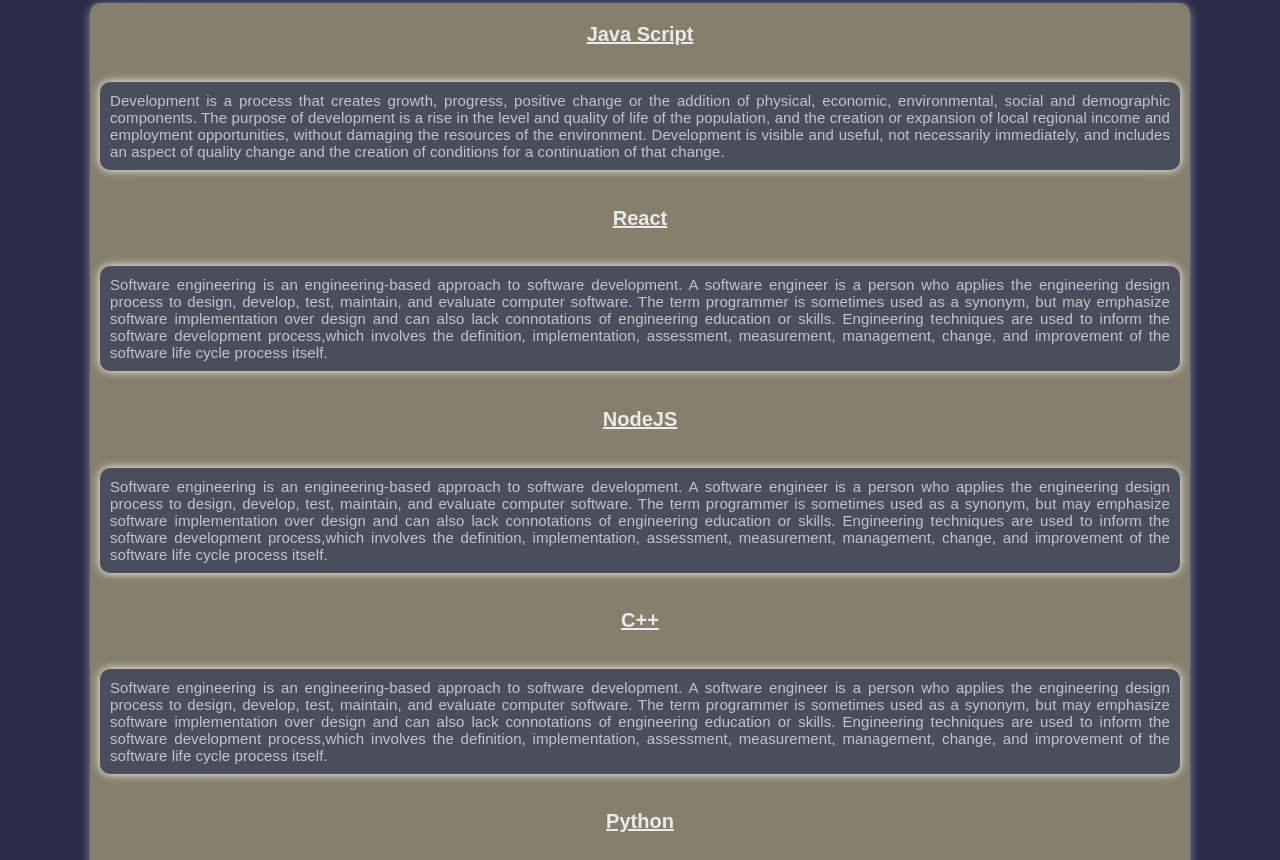
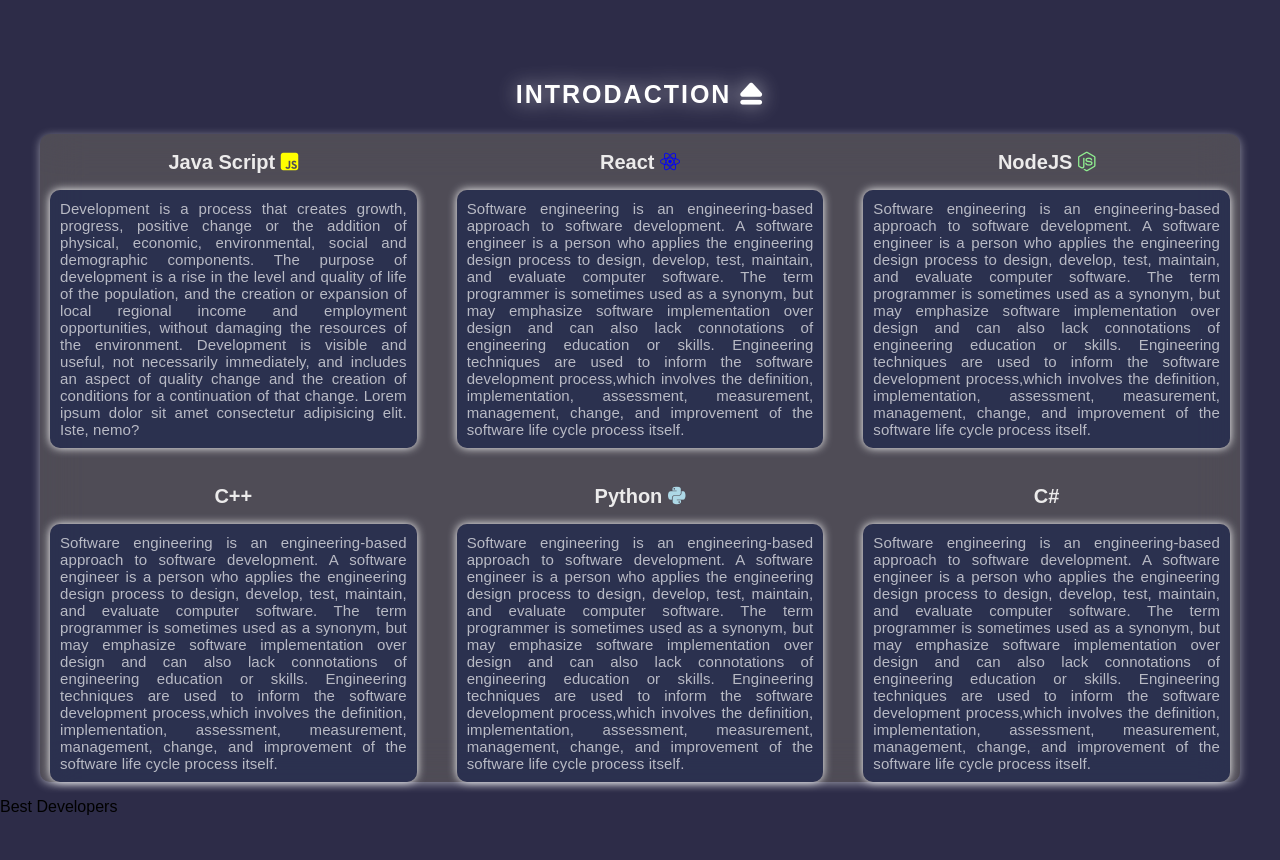
Before and after one commit to Gev2209/develop-Engineer, a plain HTML site: page enSide/index.html in a window 1280 px wide. Shown: the part 1440-2300 px from the top of the page. After the commit the page ends 2272 px from the top, so only its background shows below. Drawn offline with Linux system fonts and the light colour scheme.

Commit message:
modified introduction and lessons section. Adding best developers section

```diff
--- a/enSide/index.html
+++ b/enSide/index.html
@@ -39,6 +39,7 @@
         </section>
         <section id="about">
             <div class="aboutSection">
+                <p class="lesson">Lessons <i class="fa-solid fa-graduation-cap"></i></p>
                 <div class="backgroundSideWidthText">
                     <div></div>
                     <div></div>
@@ -49,17 +50,23 @@
                 </div>
             </div>
         </section>
+        <p class="intro">Introdaction <i class="fa-solid fa-eject"></i></p>
         <section id="portfolio">
             <div class="portfolio_section">
-                <h2>Java Script</h1>
+                <div>
+                    <h2>Java Script <i class="fa-brands fa-square-js"></i></h1>
                         <p class="dev">Development is a process that creates growth, progress, positive change or the addition of physical,
                             economic, environmental, social and demographic components.
                             The purpose of development is a rise in the level and quality of life of the population,
                             and the creation or expansion of local regional income and employment opportunities,
                             without damaging the resources of the environment.  Development is visible and useful,
-                not necessarily immediately, and includes an aspect of quality change and the creation of conditions for a continuation of that change.
+                            not necessarily immediately, and includes an aspect of quality change and the
+                            creation of conditions for a continuation of that change.
+                            Lorem ipsum dolor sit amet consectetur adipisicing elit. Iste, nemo?
                         </p>
-                <h2>React</h2>
+                </div>
+                <div>
+                        <h2>React <i class="fa-brands fa-react"></i></h2>
                     <p class="eng">
                         Software engineering is an engineering-based approach to software development.
                         A software engineer is a person who applies the engineering design process to design,
@@ -68,7 +75,9 @@
                         Engineering techniques are used to inform the software development process,which involves the definition,
                         implementation, assessment, measurement, management, change, and improvement of the software life cycle process itself.
                     </p>
-                <h2>NodeJS</h2>
+                </div>
+                <div>
+                        <h2>NodeJS <i class="fa-brands fa-node-js"></i></h2>
                     <p class="eng">
                         Software engineering is an engineering-based approach to software development.
                         A software engineer is a person who applies the engineering design process to design,
@@ -77,6 +86,8 @@
                         Engineering techniques are used to inform the software development process,which involves the definition,
                         implementation, assessment, measurement, management, change, and improvement of the software life cycle process itself.
                     </p>
+                </div>
+                <div>
                         <h2>C++</h2>
                     <p class="eng">
                         Software engineering is an engineering-based approach to software development.
@@ -86,7 +97,9 @@
                         Engineering techniques are used to inform the software development process,which involves the definition,
                         implementation, assessment, measurement, management, change, and improvement of the software life cycle process itself.
                     </p>
-                <h2>Python</h2>
+                </div>
+                <div>
+                        <h2>Python <i class="fa-brands fa-python"></i></h2>
                     <p class="eng">
                         Software engineering is an engineering-based approach to software development.
                         A software engineer is a person who applies the engineering design process to design,
@@ -95,6 +108,8 @@
                         Engineering techniques are used to inform the software development process,which involves the definition,
                         implementation, assessment, measurement, management, change, and improvement of the software life cycle process itself.
                     </p>
+                </div>
+                <div>
                         <h2>C#</h2>
                     <p class="eng">
                         Software engineering is an engineering-based approach to software development.
@@ -105,9 +120,12 @@
                         implementation, assessment, measurement, management, change, and improvement of the software life cycle process itself.
                     </p>
                 </div>
+            </div>
+        </section>
+        <section id="developers">
+            <p class="">Best Developers</p>
         </section>
     </main>
     <script src="./arm.js"></script>
 </body>
-</html>/*+8
--
+</html>
--- a/enSide/style.css
+++ b/enSide/style.css
@@ -181,6 +181,16 @@
 /* //////////////////////////////////////////////////////////////////////////// */
 /* start about Section */
 
+.lesson {
+    text-align: center;
+    color: white;
+    font-size: 25px;
+    text-transform: uppercase;
+    font-family: sans-serif;
+    font-weight: 600;
+    letter-spacing: 2px;
+    filter: drop-shadow(0 0 10px rgba(255, 255, 255, 0.753));
+}
 
 .backgroundSideWidthText {
     margin-top: 5px;
@@ -270,11 +280,21 @@
 /* finish about Section */
 /* ///////////////////////////////////////////////////////////////////// */
 /* start portfolio Section */
+.intro {
+    text-align: center;
+    color: white;
+    font-size: 25px;
+    text-transform: uppercase;
+    font-family: sans-serif;
+    font-weight: 600;
+    letter-spacing: 2px;
+    filter: drop-shadow(0 0 10px rgba(255, 255, 255, 0.655));
+}
 
 #portfolio {
-    width: 1100px;
-    min-height: 400px;
-    background-color: #f4e49c73;
+    width: 1200px;
+    /* min-height: 400px; */
+    background-color: #f4e49c2c;
     margin: auto;
     border-radius: 10px;
     backdrop-filter: blur(20px);
@@ -285,8 +305,18 @@
     text-align: center;
     color: rgb(236, 235, 235);
     font-size: 20px;
-    text-decoration: underline;
-    padding: 20px 0 20px 0;
+}
+h2 .fa-square-js {
+    color: yellow;
+}
+h2 .fa-react {
+    color: blue;
+}
+h2 .fa-node-js{
+    color: lightgreen;
+}
+h2 .fa-python {
+    color: lightblue;
 }
 
 .dev {
@@ -313,4 +343,11 @@
     box-shadow: 0 0 10px white;
     border-radius: 10px;
 }
+
+.portfolio_section {
+    display: grid;
+    grid-template-columns: repeat(3,1fr);
+    gap: 20px;
+}
+
 /* finish portfolio Section */
```
Lines whose indentation alone changed are shown as unchanged.
